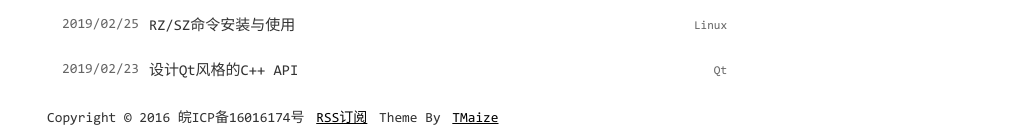
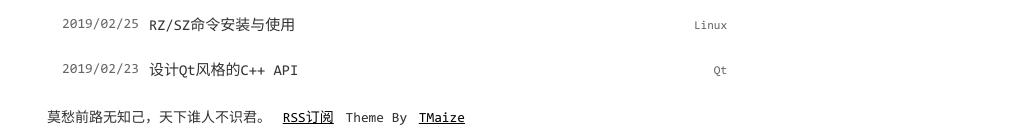
Before and after one commit to zengrixi/zengrixi.top, a Jekyll site: the page built from index.html, in a window 1280 px wide. Shown: the part 2180-2318 px from the top of the page, without its empty margins (253-1280 px from the left). Built offline with Jekyll 4.4.1, drawn with Linux system fonts in a browser that asks for light colours; comment, search, counter and statistics services are not loaded.

Commit message:
修改页脚

```diff
--- a/_config.yml
+++ b/_config.yml
@@ -5,7 +5,7 @@ title: Zx Blog
 description: Zx的个人博客
 keywords: Zx,Blog,Qt,OSG,C++
 author: Zx
-footerText: 'Copyright © 2016 皖ICP备16016174号'
+footerText: '莫愁前路无知己，天下谁人不识君。'
 
 # 这些不要动
 permalink: /posts/:year/:month/:day/:title.html
```
